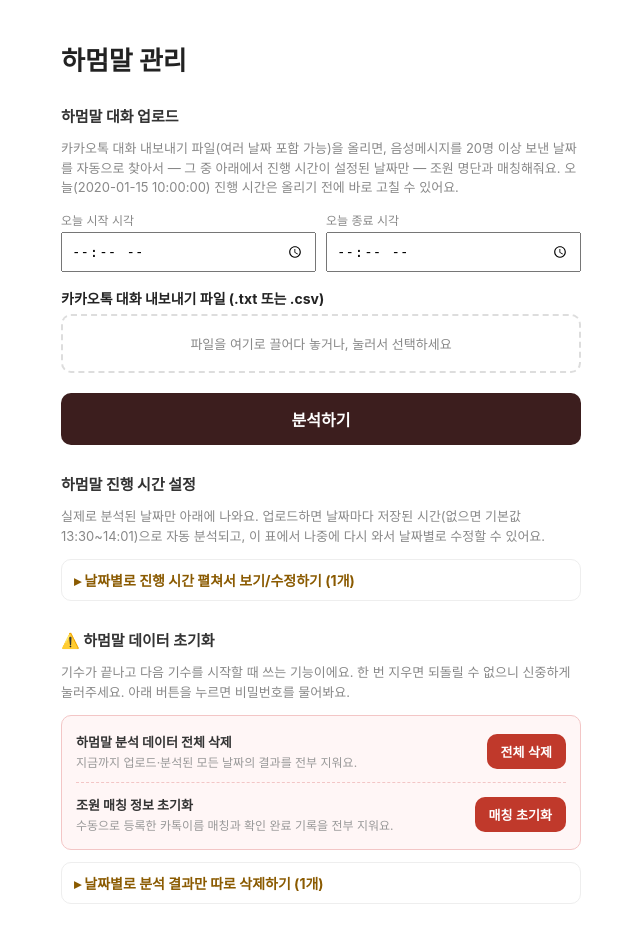
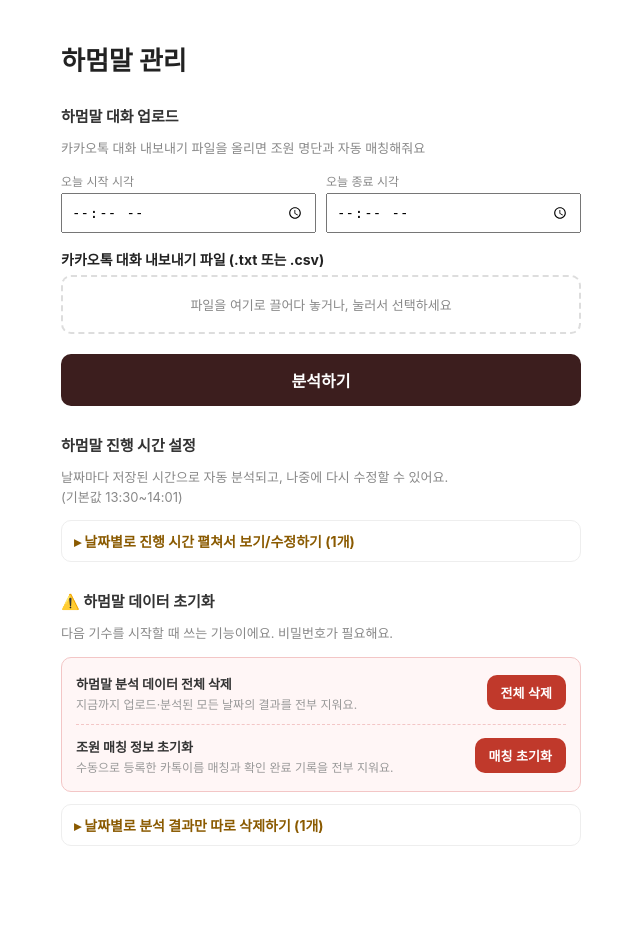
Before and after one commit to jihyun-Yun42/Checking-assignments, a Flask app: template webapp/templates/hamummal_upload.html in a window 1280 px wide. Shown: the whole page, without its empty margins (319-959 px from the left). After the commit the page ends 846 px from the top, so only its background shows below. Run offline with Flask 3, Linux system fonts and the light colour scheme; the template is opened without the code that fills it: most values are stand-ins (such as "Sample title", 1, 10 or a date in 2020).

Commit message:
하멈말 업로드 페이지: 안내문 세 개 간결하게 줄임
업로드 안내, 진행 시간 설정 안내, 데이터 초기화 안내 문구를 더 짧게
다듬었다.

```diff
--- a/webapp/templates/hamummal_upload.html
+++ b/webapp/templates/hamummal_upload.html
@@ -115,9 +115,7 @@
   {% endif %}
 
   <h2 class="section-h2">하멈말 대화 업로드</h2>
-  <p class="hint">카카오톡 대화 내보내기 파일(여러 날짜 포함 가능)을 올리면, 음성메시지를 20명 이상 보낸
-     날짜를 자동으로 찾아서 — 그 중 아래에서 진행 시간이 설정된 날짜만 — 조원 명단과 매칭해줘요.
-     오늘({{ today_str }}) 진행 시간은 올리기 전에 바로 고칠 수 있어요.</p>
+  <p class="hint">카카오톡 대화 내보내기 파일을 올리면 조원 명단과 자동 매칭해줘요</p>
   <form method="post" enctype="multipart/form-data" id="upload-form">
     <div class="inline-time-row">
       <div>
@@ -139,8 +137,7 @@
   </form>
 
   <h2 class="section-h2">하멈말 진행 시간 설정</h2>
-  <p class="hint">실제로 분석된 날짜만 아래에 나와요. 업로드하면 날짜마다 저장된 시간(없으면
-     기본값 13:30~14:01)으로 자동 분석되고, 이 표에서 나중에 다시 와서 날짜별로 수정할 수 있어요.</p>
+  <p class="hint">날짜마다 저장된 시간으로 자동 분석되고, 나중에 다시 수정할 수 있어요.<br>(기본값 13:30~14:01)</p>
 
   {% if date_window_dates %}
     <details class="window-details">
@@ -164,8 +161,7 @@
   {% endif %}
 
   <h2 class="section-h2">⚠️ 하멈말 데이터 초기화</h2>
-  <p class="hint">기수가 끝나고 다음 기수를 시작할 때 쓰는 기능이에요. 한 번 지우면 되돌릴 수
-     없으니 신중하게 눌러주세요. 아래 버튼을 누르면 비밀번호를 물어봐요.</p>
+  <p class="hint">다음 기수를 시작할 때 쓰는 기능이에요. 비밀번호가 필요해요.</p>
 
   <div class="danger-box">
     <div class="danger-row">
```
